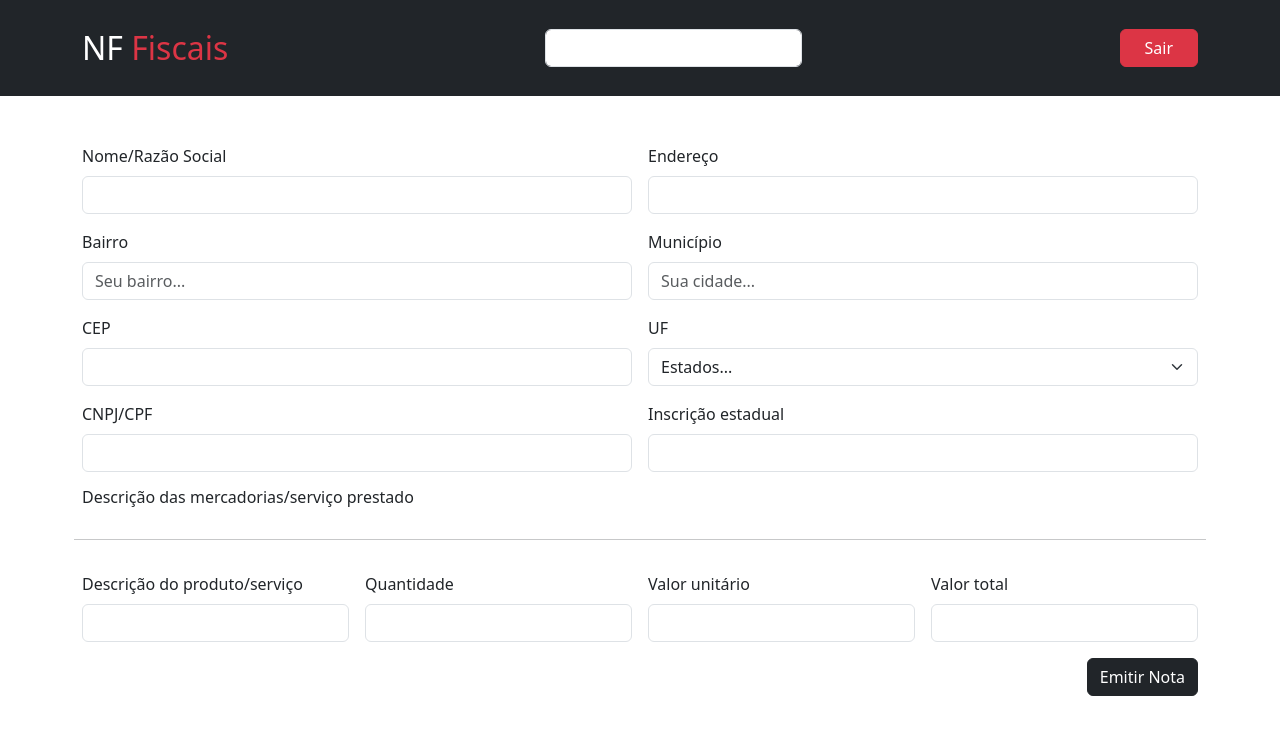
After one commit to MatheeusPinheiro/envio_notas, a Django app: template notas/templates/_cadastrar_nota.html in a window 1280 px wide. The commit adds this page. Shown: the top 735 px of the page. Run offline with Django 5.2, Linux system fonts and the light colour scheme; the template is opened without the code that fills it, so the values that code supplies are empty.

Commit message:
adicionando o formulario das notas fiscais

```diff
--- a/core/settings.py
+++ b/core/settings.py
@@ -12,6 +12,7 @@ https://docs.djangoproject.com/en/5.0/ref/settings/
 
 from pathlib import Path
 from django.contrib.messages import constants
+import os
 
 # Build paths inside the project like this: BASE_DIR / 'subdir'.
 BASE_DIR = Path(__file__).resolve().parent.parent
@@ -57,7 +58,7 @@ ROOT_URLCONF = "core.urls"
 TEMPLATES = [
     {
         "BACKEND": "django.template.backends.django.DjangoTemplates",
-        "DIRS": ['templates'],
+        "DIRS":  [os.path.join(BASE_DIR, 'templates')],
         "APP_DIRS": True,
         "OPTIONS": {
             "context_processors": [
--- /dev/null
+++ b/notas/templates/_cadastrar_nota.html
@@ -0,0 +1,121 @@
+{% extends 'base.html' %}
+{% load static %}
+
+{% block title %} Sistemas de notas fiscais{% endblock %}
+
+
+
+{% block content %}
+{% include 'navbar.html' %}
+
+
+<div class="container mt-5 mb-5">
+
+    <form method="POST" action="{% url 'notas:cadastrar' %}" class="row g-3">{% csrf_token %}
+
+        <div class="col-md-6">
+          <label for="nome_razao_social" class="form-label">Nome/Razão Social</label>
+          <input type="text" class="form-control" name="nome_razao_social" id="nome_razao_social">
+        </div>
+
+        <div class="col-md-6">
+          <label for="endereco" class="form-label">Endereço</label>
+          <input type="text" class="form-control" name="endereco" id="endereco">
+        </div>
+
+        <div class="col-6">
+          <label for="bairro" class="form-label">Bairro</label>
+          <input type="text" class="form-control" name="bairro" id="bairro" placeholder="Seu bairro...">
+        </div>
+
+        <div class="col-6">
+          <label for="municipio" class="form-label">Município</label>
+          <input type="text" class="form-control" name="municipio" id="municipio" placeholder="Sua cidade...">
+        </div>
+
+        <div class="col-md-6">
+          <label for="cep" class="form-label">CEP</label>
+          <input type="text" class="form-control" name="cep" id="cep">
+        </div>
+
+        <div class="col-md-6">
+          <label for="estado" class="form-label">UF</label>
+          <select  name="estado" id="estado" class="form-select">
+            <option selected>Estados...</option>
+            <option value="AC">AC</option>
+            <option value="AL">AL</option>
+            <option value="AP">AP</option>
+            <option value="AM">AM</option>
+            <option value="BA">BA</option>
+            <option value="CE">CE</option>
+            <option value="DF">DF</option>
+            <option value="ES">ES</option>
+            <option value="GO">GO</option>
+            <option value="MA">MA</option>
+            <option value="MT">MT</option>
+            <option value="MS">MS</option>
+            <option value="MG">MG</option>
+            <option value="PA">PA</option>
+            <option value="PB">PB</option>
+            <option value="PR">PR</option>
+            <option value="PE">PE</option>
+            <option value="PI">PI</option>
+            <option value="RJ">RJ</option>
+            <option value="RN">RN</option>
+            <option value="RS">RS</option>
+            <option value="RO">RO</option>
+            <option value="RR">RR</option>
+            <option value="SC">SC</option>
+            <option value="SP">SP</option>
+            <option value="SE">SE</option>
+            <option value="TO">TO</option>
+          </select>
+
+        </div>
+
+        <div class="col-md-6">
+          <label for="cnpj_cpf" class="form-label">CNPJ/CPF</label>
+          <input type="text" class="form-control" name="cnpj_cpf" id="cnpj_cpf">
+        </div>
+
+        <div class="col-md-6">
+            <label for="inscricao_estadual" class="form-label">Inscrição estadual</label>
+            <input type="text" class="form-control" name="inscricao_estadual" id="inscricao_estadual">
+        </div>
+
+        <h6 class="my-3">Descrição das mercadorias/serviço prestado</h6>
+        <hr/>
+
+
+        <div class="col-md-3">
+            <label for="desc_produto" class="form-label">Descrição do produto/serviço</label>
+            <input type="text" class="form-control" name="desc_produto" id="desc_produto">
+          </div>
+
+        <div class="col-md-3">
+              <label for="quantidade" class="form-label">Quantidade</label>
+              <input type="number" class="form-control" name="quantidade" id="quantidade">
+        </div>
+
+        <div class="col-md-3">
+            <label for="valor_unitario" class="form-label">Valor unitário</label>
+            <input type="text" class="form-control" name="valor_unitario" id="valor_unitario">
+          </div>
+
+        <div class="col-md-3">
+              <label for="valor_total" class="form-label">Valor total</label>
+              <input type="text" class="form-control" name="valor_total" id="valor_total">
+        </div>
+
+
+        <div class="col-12 d-flex justify-content-end">
+          <button type="submit" class="btn btn-dark">Emitir Nota</button>
+        </div>
+
+      </form>
+
+
+</div>
+
+
+{% endblock %}
--- a/usuarios/views.py
+++ b/usuarios/views.py
@@ -37,7 +37,7 @@ def cadastro(request):
                 password=senha
             )
 
-            messages.add_message(request, constants.ERROR, 'Usuário cadastrado com sucesso.')
+            messages.add_message(request, constants.SUCCESS, 'Usuário cadastrado com sucesso.')
             return redirect('usuarios:login')
 
         except Exception as ex:
```
Also changed, not shown: notas/forms.py (+21 -0 lines), notas/templates/cadastrar_nota.html (+18 -58 lines), notas/templates/home.html (+9 -0 lines), notas/views.py (+13 -21 lines).
